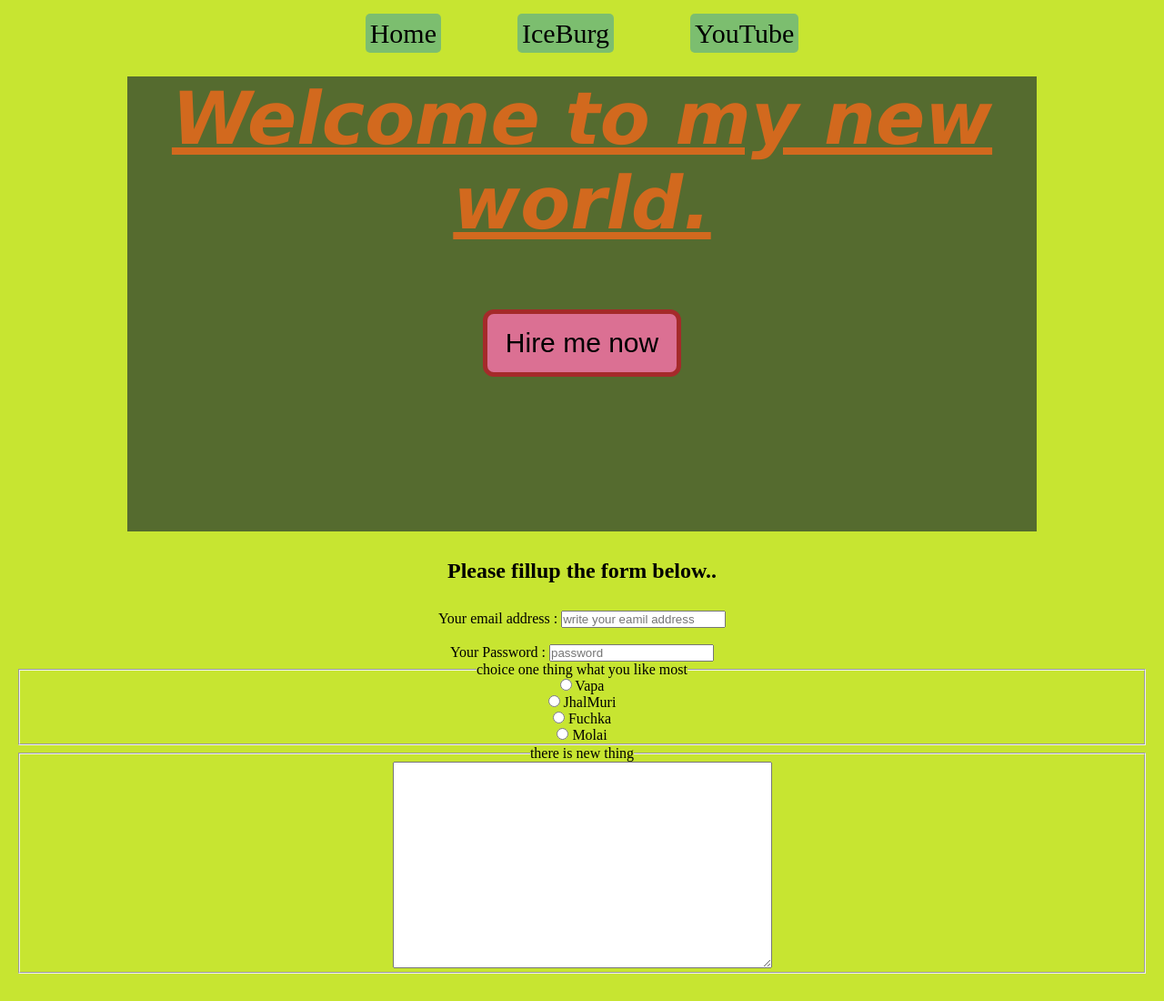
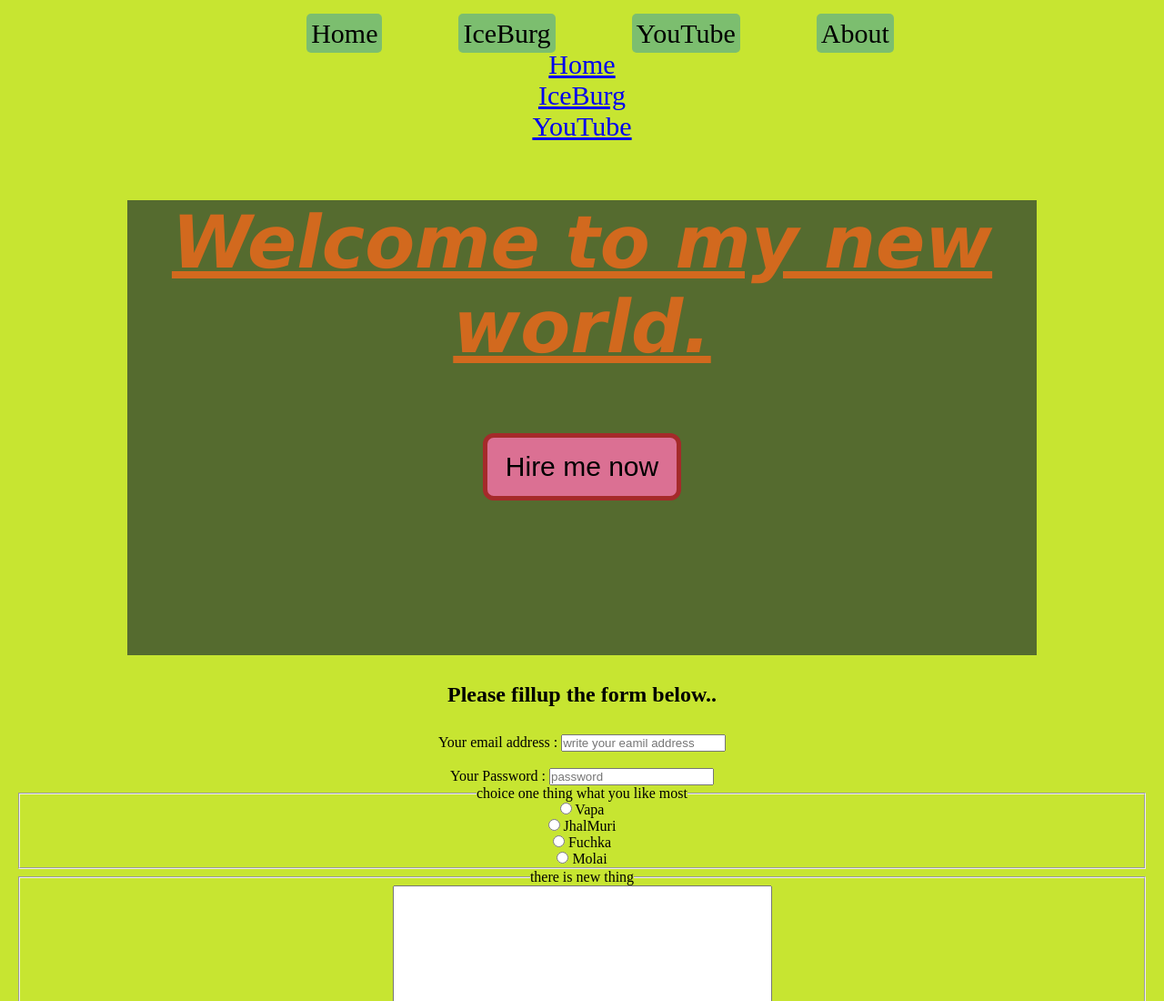
Before and after one commit to labibislamomi/H-101-projects, a plain HTML site: page index.html in a window 1280 px wide. Shown: the top 1100 px of the page at 91% size. Drawn offline with Linux system fonts and the light colour scheme.

Commit message:
addednew

```diff
--- a/index.html
+++ b/index.html
@@ -16,6 +16,15 @@
       <li><a href="home.com" target="_blank">Home</a></li>
       <li><a href="iceburg.com" target="_blank">IceBurg</a></li>
       <li><a href="www.youtube.com" target="_blank">YouTube</a></li>
+
+          <li>
+            <a href="about.html">About</a>
+            <ul>
+              <li><a href="home.com" target="_blank">Home</a></li>
+              <li><a href="iceburg.com" target="_blank">IceBurg</a></li>
+              <li><a href="www.youtube.com" target="_blank">YouTube</a></li>
+            </ul>
+          </li>
     </ul>
   </nav>
 
```
